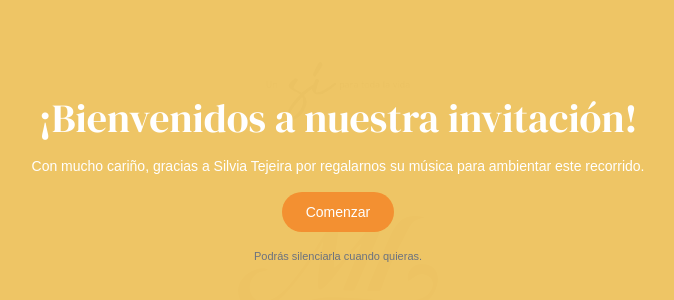
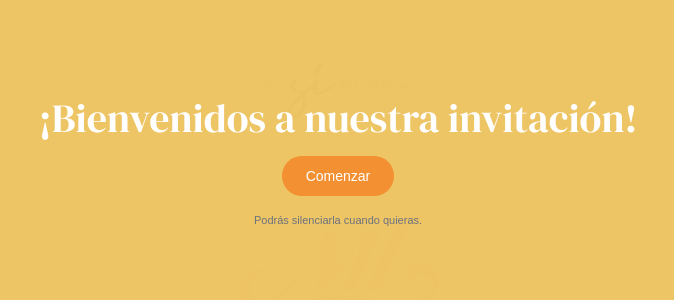
Before and after one commit to JonathanGrauberg/preinvitacion-male-lea, a Next.js app: page / in a window 1280 px wide. Shown: the part 176-476 px from the top of the page, without its empty margins (302-976 px from the left). Built offline with nearby package versions, Linux system fonts and the light colour scheme.

Commit message:
sacamos agrad. de entrada

```diff
--- a/components/ModalInicio.tsx
+++ b/components/ModalInicio.tsx
@@ -48,9 +48,7 @@ export default function ModalInicio() {
         <h2 style={{ fontSize: '40px'}} className={`${dmSerif.className} mb-2`}>
           ¡Bienvenidos a nuestra invitación!
         </h2>
-        <p className="text-sm text-gray-700 mb-4">
-          Con mucho cariño, gracias a Silvia Tejeira por regalarnos su música para ambientar este recorrido.
-        </p>
+
         <button
           onClick={handleComenzar}
           style={{background: '#f4882adf',
```
